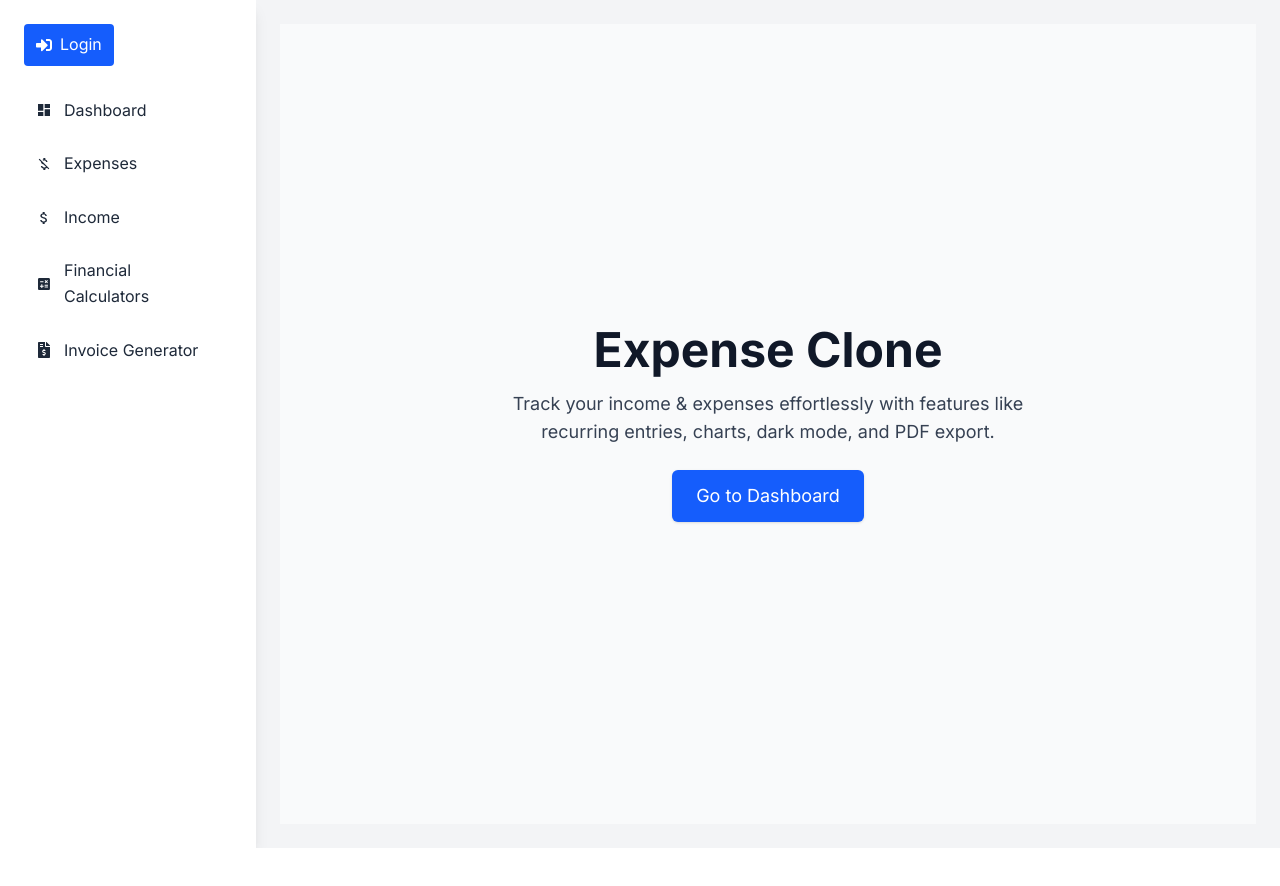
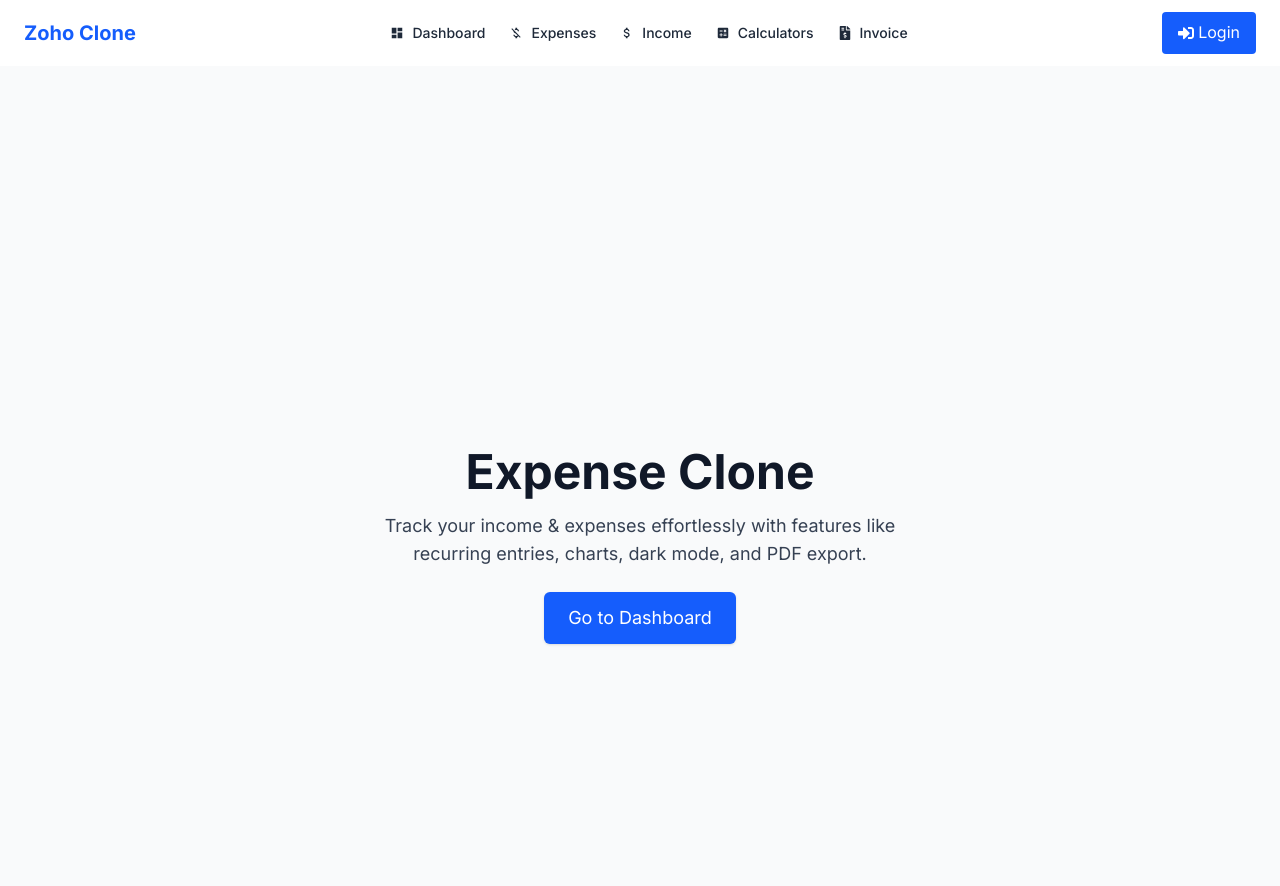
Before and after one commit to stefansav0/expense-tracker-, a Next.js app: page / in a window 1280 px wide. Shown: the top 886 px of the page. Before the commit the page ends 848 px from the top, so only its background shows below. Built offline with nearby package versions, Linux system fonts and the light colour scheme; no server answers.

Commit message:
Initial commit with complete Zoho Expense Clone

```diff
--- a/src/app/layout.tsx
+++ b/src/app/layout.tsx
@@ -13,7 +13,7 @@ export const metadata = {
 
 export default function RootLayout({ children }: { children: React.ReactNode }) {
   return (
-    <html lang="en" data-scroll-behavior="smooth">
+    <html lang="en">
       <body className={inter.className}>
         <AuthProvider>
           <BodyWrapper>{children}</BodyWrapper>
--- a/src/components/BodyWrapper.tsx
+++ b/src/components/BodyWrapper.tsx
@@ -1,12 +1,15 @@
+// components/BodyWrapper.tsx
 'use client';
 
-import Navbar from '@/components/Navbar';
+import Navbar from './Navbar';
 
 export default function BodyWrapper({ children }: { children: React.ReactNode }) {
   return (
-    <div className="min-h-screen flex bg-gray-100 text-gray-900">
+    <div className="min-h-screen flex flex-col">
       <Navbar />
-      <main className="flex-1 p-6">{children}</main>
+      <main className="flex-1 pt-20 px-4 bg-gray-50 dark:bg-gray-900 transition-colors">
+        {children}
+      </main>
     </div>
   );
 }
--- a/src/components/Navbar.tsx
+++ b/src/components/Navbar.tsx
@@ -26,46 +26,20 @@ export default function Navbar() {
   };
 
   return (
-    <nav className="w-64 min-h-screen bg-white text-gray-800 p-6 shadow-lg flex flex-col justify-between">
-      <div>
-        {/* User Info */}
-        {user ? (
-          <div className="mb-6 flex items-center gap-3 border-b border-gray-300 pb-4">
-            {user.photoURL ? (
-              <Image
-                src={user.photoURL}
-                alt="User Photo"
-                width={40}
-                height={40}
-                className="rounded-full"
-              />
-            ) : (
-              <div className="w-10 h-10 rounded-full bg-gray-300 flex items-center justify-center text-lg font-semibold">
-                {user.email?.charAt(0).toUpperCase()}
+    <nav className="w-full bg-white text-gray-800 shadow-md px-6 py-3 flex justify-between items-center">
+      {/* Left - Branding or Logo */}
+      <div className="flex items-center gap-3">
+        <Link href="/dashboard">
+          <span className="text-xl font-bold text-blue-600">Zoho Clone</span>
+        </Link>
       </div>
-            )}
-            <div>
-              <p className="font-semibold">{user.displayName || "User"}</p>
-              <p className="text-sm text-gray-600 truncate max-w-[150px]">
-                {user.email}
-              </p>
-            </div>
-          </div>
-        ) : (
-          <button
-            onClick={() => router.push("/login")}
-            className="flex items-center gap-2 mb-6 px-3 py-2 bg-blue-600 text-white rounded hover:bg-blue-700 transition"
-          >
-            <FaSignInAlt /> Login
-          </button>
-        )}
 
-        {/* Navigation Links */}
-        <ul className="space-y-3">
+      {/* Center - Navigation Links */}
+      <ul className="flex gap-6 items-center text-sm font-medium">
         <li>
           <Link
             href="/dashboard"
-              className="flex items-center gap-3 px-3 py-2 rounded hover:bg-gray-200 transition"
+            className="flex items-center gap-2 hover:text-blue-600 transition"
           >
             <MdDashboard /> Dashboard
           </Link>
@@ -73,7 +47,7 @@ export default function Navbar() {
         <li>
           <Link
             href="/expense"
-              className="flex items-center gap-3 px-3 py-2 rounded hover:bg-gray-200 transition"
+            className="flex items-center gap-2 hover:text-blue-600 transition"
           >
             <MdMoneyOff /> Expenses
           </Link>
@@ -81,7 +55,7 @@ export default function Navbar() {
         <li>
           <Link
             href="/income"
-              className="flex items-center gap-3 px-3 py-2 rounded hover:bg-gray-200 transition"
+            className="flex items-center gap-2 hover:text-blue-600 transition"
           >
             <MdAttachMoney /> Income
           </Link>
@@ -89,33 +63,60 @@ export default function Navbar() {
         <li>
           <Link
             href="/calculators"
-              className="flex items-center gap-3 px-3 py-2 rounded hover:bg-green-100 transition"
+            className="flex items-center gap-2 hover:text-blue-600 transition"
           >
-              <MdCalculate /> Financial Calculators
+            <MdCalculate /> Calculators
           </Link>
         </li>
         <li>
           <Link
             href="/invoice"
-              className="flex items-center gap-3 px-3 py-2 rounded hover:bg-purple-100 transition"
+            className="flex items-center gap-2 hover:text-blue-600 transition"
           >
-              <FaFileInvoiceDollar /> Invoice Generator
+            <FaFileInvoiceDollar /> Invoice
           </Link>
         </li>
       </ul>
+
+      {/* Right - User Info or Login/Logout */}
+      <div className="flex items-center gap-4">
+        {user ? (
+          <>
+            <div className="flex items-center gap-2">
+              {user.photoURL ? (
+                <Image
+                  src={user.photoURL}
+                  alt="User"
+                  width={32}
+                  height={32}
+                  className="rounded-full"
+                />
+              ) : (
+                <div className="w-8 h-8 rounded-full bg-gray-300 flex items-center justify-center text-sm font-semibold">
+                  {user.email?.charAt(0).toUpperCase()}
                 </div>
-
-      {/* Logout Button */}
-      {user && (
-        <div className="mt-8">
+              )}
+              <div className="hidden sm:block">
+                <p className="text-sm font-semibold">{user.displayName || "User"}</p>
+                <p className="text-xs text-gray-500 truncate max-w-[120px]">{user.email}</p>
+              </div>
+            </div>
             <button
               onClick={handleLogout}
-            className="w-full flex items-center justify-center gap-2 px-3 py-2 bg-red-600 text-white rounded hover:bg-red-700 transition"
+              className="flex items-center gap-1 text-sm text-white bg-red-600 px-3 py-1 rounded hover:bg-red-700 transition"
             >
               <FaSignOutAlt /> Logout
             </button>
+          </>
+        ) : (
+          <button
+            onClick={() => router.push("/login")}
+            className="flex items-center gap-1 text-white bg-blue-600 px-4 py-2 rounded hover:bg-blue-700 transition"
+          >
+            <FaSignInAlt /> Login
+          </button>
+        )}
       </div>
-      )}
     </nav>
   );
 }
```
Lines whose indentation alone changed are shown as unchanged.
